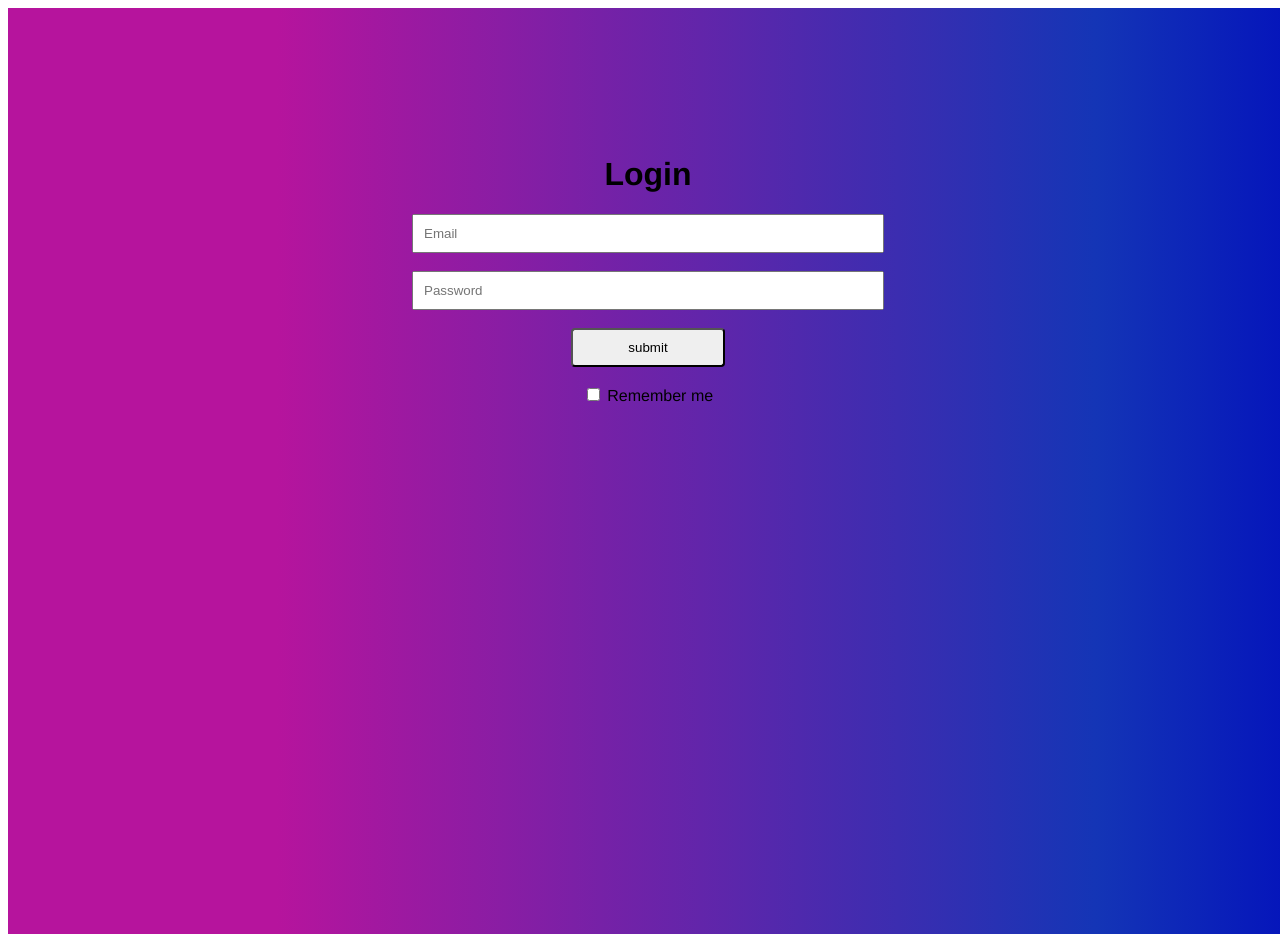
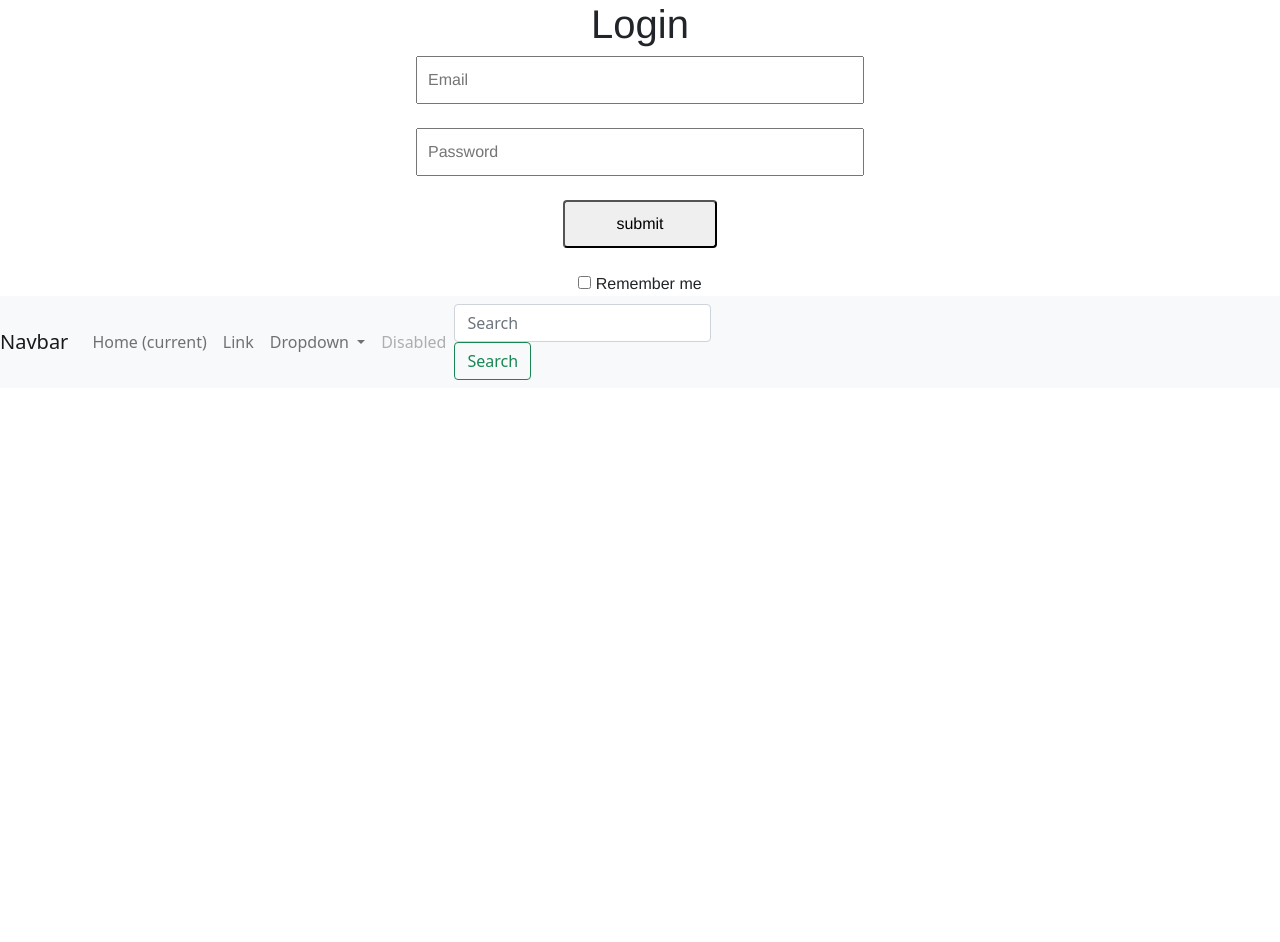
Before and after one commit to SeekNDDestroy/ISA-website, a plain HTML site: page login.html in a window 1280 px wide. After the commit the page ends 800 px from the top, so only its background shows below. Drawn offline with nearby package versions, Linux system fonts and the light colour scheme.

Commit message:
added bootstrap files

```diff
--- a/login.html
+++ b/login.html
@@ -2,10 +2,14 @@
 <!DOCTYPE html>
 <html>
   <head>
+    <!-- bootstrap files-->
+    <meta name="viewport" content="width=device-width, initial-scale=1">
+    <link href="https://cdn.jsdelivr.net/npm/bootstrap@5.1.3/dist/css/bootstrap.min.css" rel="stylesheet" integrity="sha384-1BmE4kWBq78iYhFldvKuhfTAU6auU8tT94WrHftjDbrCEXSU1oBoqyl2QvZ6jIW3" crossorigin="anonymous">
     <meta charset="utf-8">
     <title>Login</title>
     <style>
       .fit
+      lmao lmao
 {
   padding-top: 10%;
   height: 100vh;
@@ -63,7 +67,43 @@
 
 
 <!----------------------------------------------------main page---------------------------------------------------------------->
+<div>
+  <nav class="navbar navbar-expand-lg navbar-light bg-light">
+    <a class="navbar-brand" href="#">Navbar</a>
+    <button class="navbar-toggler" type="button" data-toggle="collapse" data-target="#navbarSupportedContent" aria-controls="navbarSupportedContent" aria-expanded="false" aria-label="Toggle navigation">
+      <span class="navbar-toggler-icon"></span>
+    </button>
 
+    <div class="collapse navbar-collapse" id="navbarSupportedContent">
+      <ul class="navbar-nav mr-auto">
+        <li class="nav-item active">
+          <a class="nav-link" href="#">Home <span class="sr-only">(current)</span></a>
+        </li>
+        <li class="nav-item">
+          <a class="nav-link" href="#">Link</a>
+        </li>
+        <li class="nav-item dropdown">
+          <a class="nav-link dropdown-toggle" href="#" id="navbarDropdown" role="button" data-toggle="dropdown" aria-expanded="false">
+            Dropdown
+          </a>
+          <div class="dropdown-menu" aria-labelledby="navbarDropdown">
+            <a class="dropdown-item" href="#">Action</a>
+            <a class="dropdown-item" href="#">Another action</a>
+            <div class="dropdown-divider"></div>
+            <a class="dropdown-item" href="#">Something else here</a>
+          </div>
+        </li>
+        <li class="nav-item">
+          <a class="nav-link disabled">Disabled</a>
+        </li>
+      </ul>
+      <form class="form-inline my-2 my-lg-0">
+        <input class="form-control mr-sm-2" type="search" placeholder="Search" aria-label="Search">
+        <button class="btn btn-outline-success my-2 my-sm-0" type="submit">Search</button>
+      </form>
+    </div>
+  </nav>
+</div>
 
     </body>
 
```
